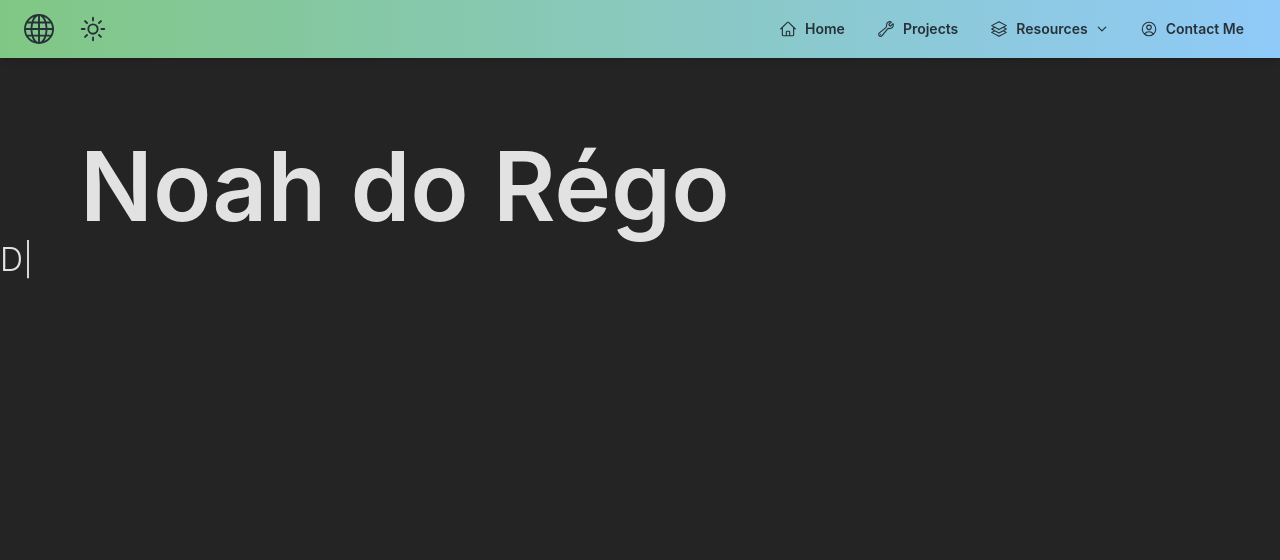
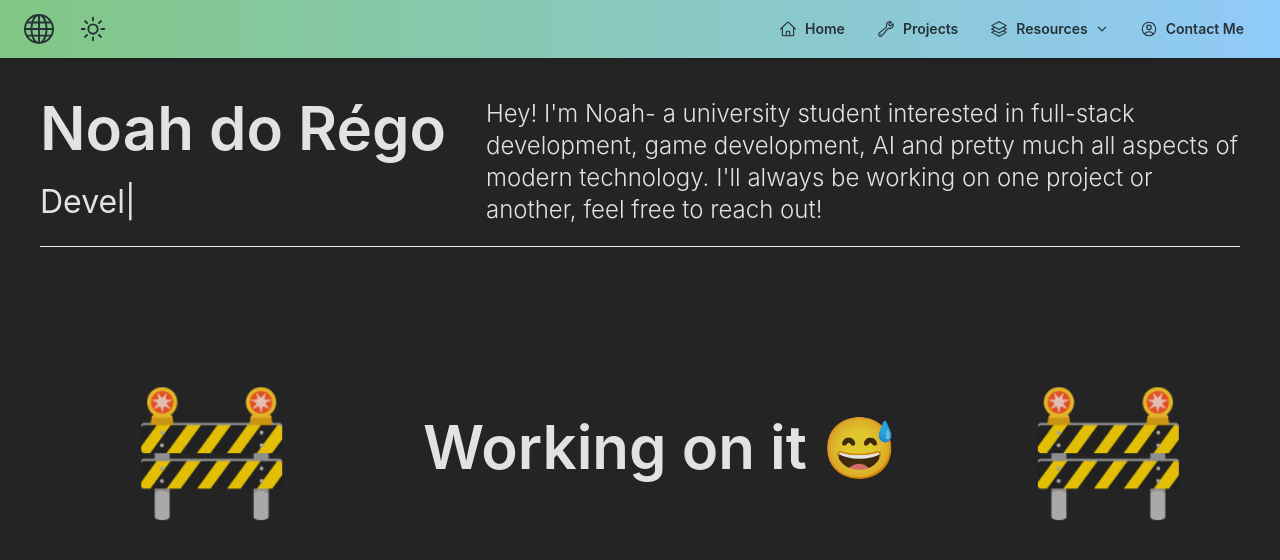
Before and after one commit to NoahdoRegoUO/personal-website, a React (Vite) app: page /personal-website/ in a window 1280 px wide. Shown: the top 560 px of the page. Built offline with nearby package versions, Linux system fonts and the light colour scheme.

Commit message:
set up home page for hosting

```diff
--- a/src/pages/Home.tsx
+++ b/src/pages/Home.tsx
@@ -1,39 +1,67 @@
-import { Typography } from "@material-tailwind/react";
-import { TypeAnimation } from 'react-type-animation';
+import {
+  Typography,
+  Card,
+  CardBody,
+  CardFooter,
+} from "@material-tailwind/react";
+import { TypeAnimation } from "react-type-animation";
 
 function Home() {
-
   return (
     <>
-        <Typography
-            variant="h1"
-            className = "ml-20 mt-20 text-8xl"
-        >
+      <div className="flex items-start justify-between">
+        <div className="min-w-fit">
+          <Typography variant="h1" className="ml-10 mt-10 text-6xl">
             Noah do Régo
           </Typography>
-        <Typography>
+          <Typography variant="lead" className="ml-10 mt-5 text-md">
             <TypeAnimation
               sequence={[
                 // Same substring at the start will only be typed out once, initially
-                'University Student',
-                750, // wait 1s before replacing "Mice" with "Hamsters"
-                'Developer',
-                750,
-                'Designer',
-                750,
-                'Writer',
-                750,
-                'Self-proclaimed dingus',
-                2000
+                "University Student",
+                1500, // wait 1s before replacing "Mice" with "Hamsters"
+                "Developer",
+                1500,
+                "Designer",
+                1500,
+                "Writer",
+                1500,
+                "Self-proclaimed dingus",
+                1500,
               ]}
               wrapper="span"
               speed={50}
-            style={{ fontSize: '2em', display: 'inline-block' }}
+              style={{ fontSize: "2em", display: "inline-block" }}
               repeat={Infinity}
             />
           </Typography>
+        </div>
+        <div className="max-w-4xl mt-10 mx-10">
+          <Typography
+            variant="paragraph"
+            className="text-base md:text-lg lg:text-2xl"
+          >
+            Hey! I'm Noah- a university student interested in full-stack
+            development, game development, AI and pretty much all aspects of
+            modern technology. I'll always be working on one project or another,
+            feel free to reach out!
+          </Typography>
+        </div>
+      </div>
+      <hr className="mx-10 my-5 rounded" />
+      <div className="flex items-center justify-evenly h-80">
+        <Typography variant="h1" className="ml-10 mt-10 text-9xl">
+          🚧
+        </Typography>
+        <Typography variant="h1" className="ml-10 mt-10 text-6xl">
+          Working on it 😅
+        </Typography>
+        <Typography variant="h1" className="ml-10 mt-10 text-9xl">
+          🚧
+        </Typography>
+      </div>
     </>
-  )
+  );
 }
 
-export default Home
+export default Home;
```
Lines whose indentation alone changed are shown as unchanged.
